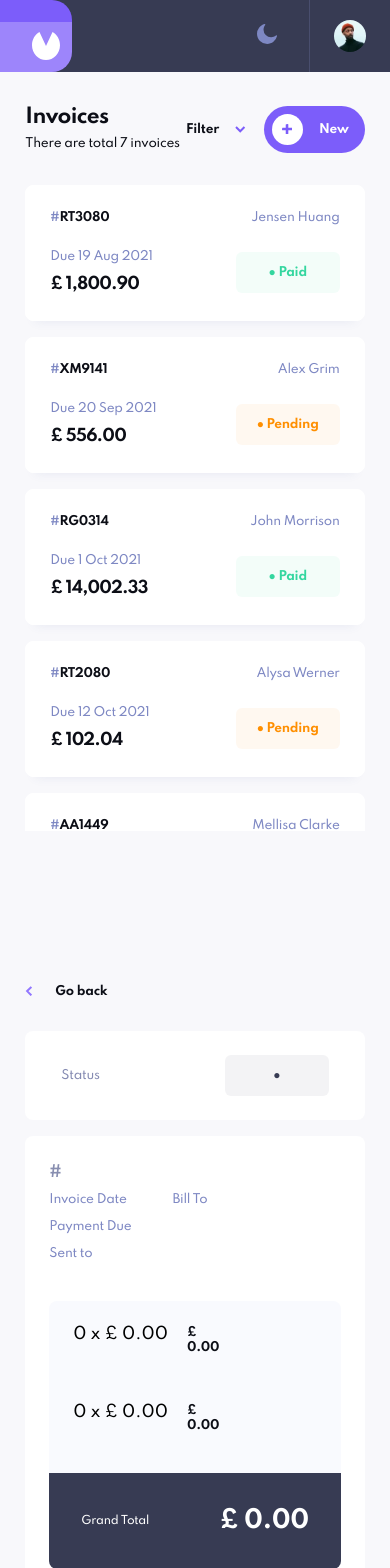
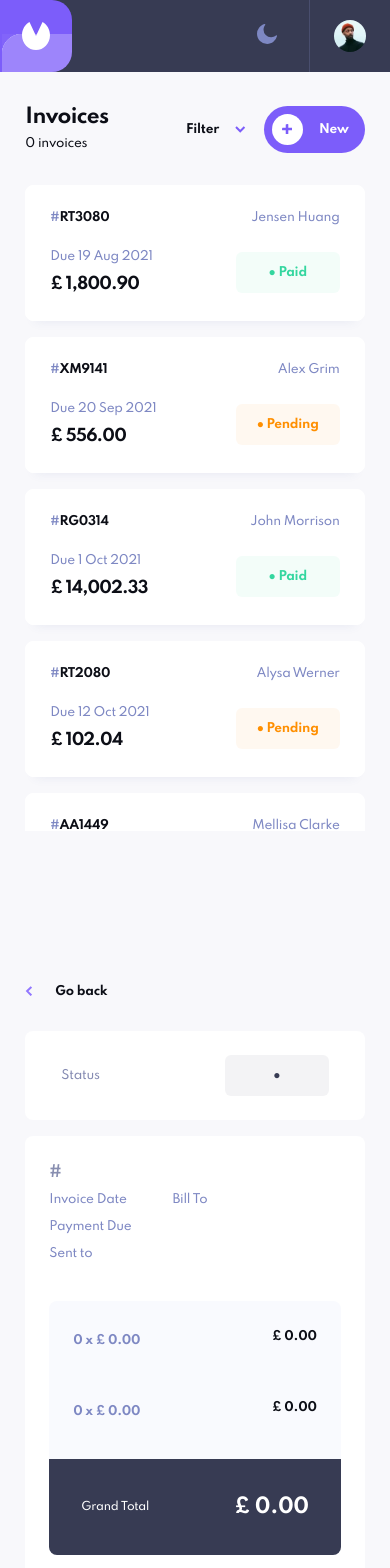
Before and after one commit to urospetrovic34/zadatak16-react-invoice, a React (Create React App) app: page / in a window 390 px wide. Shown: the top 1568 px of the page. Built offline with nearby package versions, Linux system fonts and the light colour scheme.

Commit message:
Fourth commit dev

```diff
--- a/src/components/Main.css
+++ b/src/components/Main.css
@@ -545,10 +545,7 @@ input[type="checkbox"] {
     padding:24px 24px 0 24px;
     margin-top:24px;
     justify-content: space-between;
-}
-
-.single-invoice-mobile-main-items-item-row > div{
-    width:50%;
+    align-items: center;
 }
 
 .single-invoice-main-items-item-row{
@@ -1417,6 +1414,10 @@ input[type=number]::-webkit-outer-spin-button {
     display:none;
 }
 
+.mobile-footer{
+    display:none;
+}
+
 @media screen and (max-width:1024px) {
     .wrapper{
         flex-direction: column;
@@ -1434,6 +1435,9 @@ input[type=number]::-webkit-outer-spin-button {
         align-items:center;
     }
     .hor-branding-container{
+        display: flex;
+        align-items:center;
+        justify-content:center;
         background-color:#7C5DFA;
         background-image:url('../cssAssets/rounded.png');
         background-repeat: no-repeat;
@@ -1471,6 +1475,19 @@ input[type=number]::-webkit-outer-spin-button {
     .invoice-modal-edit{
         height:calc(100vh - 100px);
     }
+    .single-invoice-container{
+        overflow-y: auto;
+        height: calc(100vh - 159px);
+        min-height: 0px;
+    }
+    .single-invoice-container::-webkit-scrollbar{
+    height: 14px;
+    width: 0px;
+    background: white;
+    outline: none;
+    border: none;
+    cursor: pointer;
+}
 }
 
 @media screen and (max-width:768px) {
@@ -1478,8 +1495,16 @@ input[type=number]::-webkit-outer-spin-button {
         height:72px;
     }
     .hor-branding-container{
+        background-color:#7C5DFA;
+        background-image:url('../cssAssets/rounded.png');
+        background-repeat: no-repeat;
+        background-position:bottom -12px right -30px;
+        border-top-right-radius: 20px;
+        border-bottom-right-radius: 20px;
         height:72px;
         width: 72px;
+        padding:32px;
+        position: relative;
     }
     .hor-navbar-first-half img{
         width: 28px;
@@ -1611,6 +1636,8 @@ input[type=number]::-webkit-outer-spin-button {
     }
     .single-invoice-container{
         margin-top:32px;
+        overflow-y: auto;
+        height: calc(100vh - 166px);
     }
     .single-invoice-main-mobile-third-row{
         display: flex;
@@ -1626,4 +1653,101 @@ input[type=number]::-webkit-outer-spin-button {
         display: flex;
         gap:41px;
     }
-}
+    .calculation{
+        font-size: 12px;
+        font-weight: 700;
+        letter-spacing: -0.25px;
+        line-height: 15px;
+        color:var(--invoice-modals-label);
+        margin-top:8px;
+    }
+    .single-invoice-main-items-item-total-desc,
+    .single-invoice-main-items-item-total{
+        width: 100%;
+    }
+    .single-invoice-main-items-item-name-desc,
+    .single-invoice-main-items-item-name{
+        width: 100%;
+    }
+    .single-invoice-main-items-total-amount {
+        font-size: 20px;
+        font-weight: 700;
+        letter-spacing: -0.42px;
+        line-height: 32px;
+    }
+    .invoice-modal-create,
+    .invoice-modal-edit{
+    position:absolute;
+    background-color:var(--invoice-modals-background);
+    height: calc(100vh - 72px);
+    width:100vw;
+    top:0;
+    left:0;
+    z-index: 1;
+    padding:24px 24px 0 24px;
+    border-top-right-radius: 0px;
+    border-bottom-right-radius: 0px;
+}
+.invoice-modal-create::-webkit-scrollbar,
+.invoice-modal-edit::-webkit-scrollbar{
+    height: 14px;
+    width: 0px;
+    background: white;
+    outline: none;
+    border: none;
+    cursor: pointer;
+}
+.new-invoice-discard-button,
+.edit-invoice-discard-button{
+    background-color: #F9FAFE;
+    color:#7E88C3;
+    padding:17px;
+    border-radius: 24px;
+    font-size: 12px;
+    font-weight: 700;
+    letter-spacing: -0.25px;
+    line-height: 15px;
+}
+.new-invoice-draft-button{
+    background-color: var(--draft-button-background);
+    color:var(--draft-button-colour);
+    padding:17px;
+    border-radius: 24px;
+    font-size: 12px;
+    font-weight: 700;
+    letter-spacing: -0.25px;
+    line-height: 15px;
+    margin-right: 8px;
+}
+
+.new-invoice-save-button,
+.edit-invoice-save-button{
+    background-color: #7C5DFA;
+    color:white;
+    padding:17px;
+    border-radius: 24px;
+    font-size: 12px;
+    font-weight: 700;
+    letter-spacing: -0.25px;
+    line-height: 15px;
+}
+.new-invoice-header,
+.edit-invoice-header{
+    margin-top:24px;
+    margin-bottom:24px;
+}
+.new-invoice-bill-from-second-row > div,
+.edit-invoice-bill-from-second-row > div{
+    width:100%;
+}
+.new-invoice-bill-from-second-row,
+.edit-invoice-bill-from-second-row{
+    flex-direction: column;
+    gap:0px;
+}
+.single-invoice-container{
+    overflow-y: auto;
+    height: calc(100vh - 104px);
+    min-height: 0px;
+}
+}
--- a/src/components/Main.jsx
+++ b/src/components/Main.jsx
@@ -36,6 +36,7 @@ const Main = ({ invoices, setInvoices }) => {
     const [visibleDeleteModalWrapper, setVisibleDeleteModalWrapper] = useState("delete-modal-wrapper-moved")
     const [invoiceToDelete, setInvoiceToDelete] = useState("")
     const [submitClick, setSubmitClick] = useState(false)
+    const [messageInvoiceCount,setMessageInvoiceCount] = useState()
     //const [markedInvoice,setMarkedInvoice] = useState("")
     let theme = localStorage.getItem("theme")
     let currDate = new Date()
@@ -407,6 +408,10 @@ const Main = ({ invoices, setInvoices }) => {
         }
     }, [paidChecked, draftChecked, pendingChecked, invoices])
 
+    useEffect(() => {
+        setMessageInvoiceCount(invoices.length + " invoices")
+    },[])
+
     return (
         <div className="wrapper">
             <div className={`${visibleDeleteModalWrapper}`}>
@@ -471,6 +476,10 @@ const Main = ({ invoices, setInvoices }) => {
                 <div className={`${editModalWrapper}`}>
                     <form onSubmit={(e) => handleFormPreventDefault(e)}>
                         <div className={`${editModalMoved}`}>
+                        <div className="single-invoice-go-back" onClick={() => handleMainMenu()}>
+                            <img src={arrowLeftLogo} alt="go-back-arrow" />
+                            <p className="go-back-text">Go back</p>
+                        </div>
                             <p className="edit-invoice-header">Edit <span>#</span>{copySingleInvoice.id}</p>
                             <div className="edit-invoice-main">
                                 <div className="edit-invoice-bill-from">
@@ -576,6 +585,10 @@ const Main = ({ invoices, setInvoices }) => {
                 <div className={`${createModalWrapper}`}>
                     <form onSubmit={(e) => handleFormPreventDefault(e)}>
                         <div className={`${createModalMoved}`}>
+                        <div className="single-invoice-go-back" onClick={() => handleMainMenu()}>
+                            <img src={arrowLeftLogo} alt="go-back-arrow" />
+                            <p className="go-back-text">Go back</p>
+                        </div>
                             <p className="new-invoice-header">New Invoice</p>
                             <div className="new-invoice-main">
                                 <div className="new-invoice-bill-from">
@@ -684,7 +697,7 @@ const Main = ({ invoices, setInvoices }) => {
                         <div className="all-invoices-header">
                             <div className="all-invoices-header-first-half">
                                 <p className="all-invoices-header-heading">Invoices</p>
-                                <p className="all-invoices-header-total">There are total {allInvoicesCopy.length} invoices</p>
+                                <p className="all-invoices-header-total">{messageInvoiceCount}</p>
                             </div>
                             <div className="all-invoices-header-second-half">
                                 <div className="all-invoices-header-filter-container">
```
